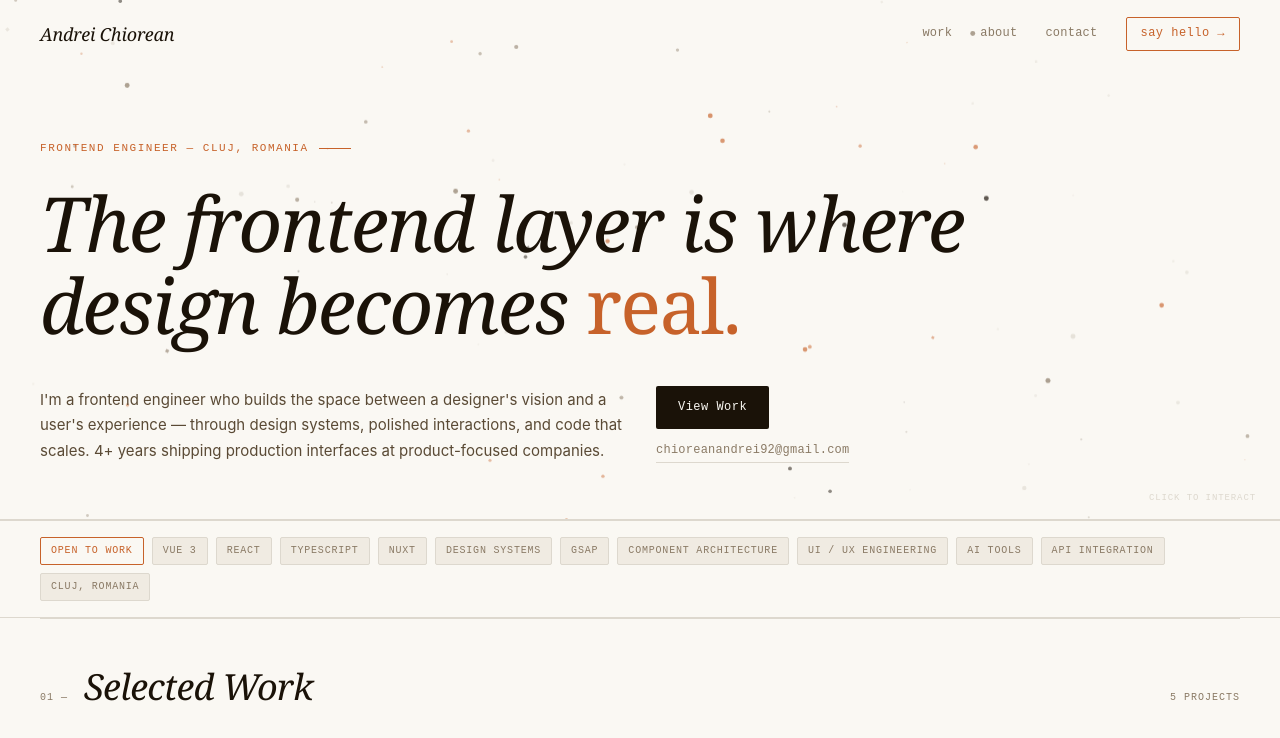
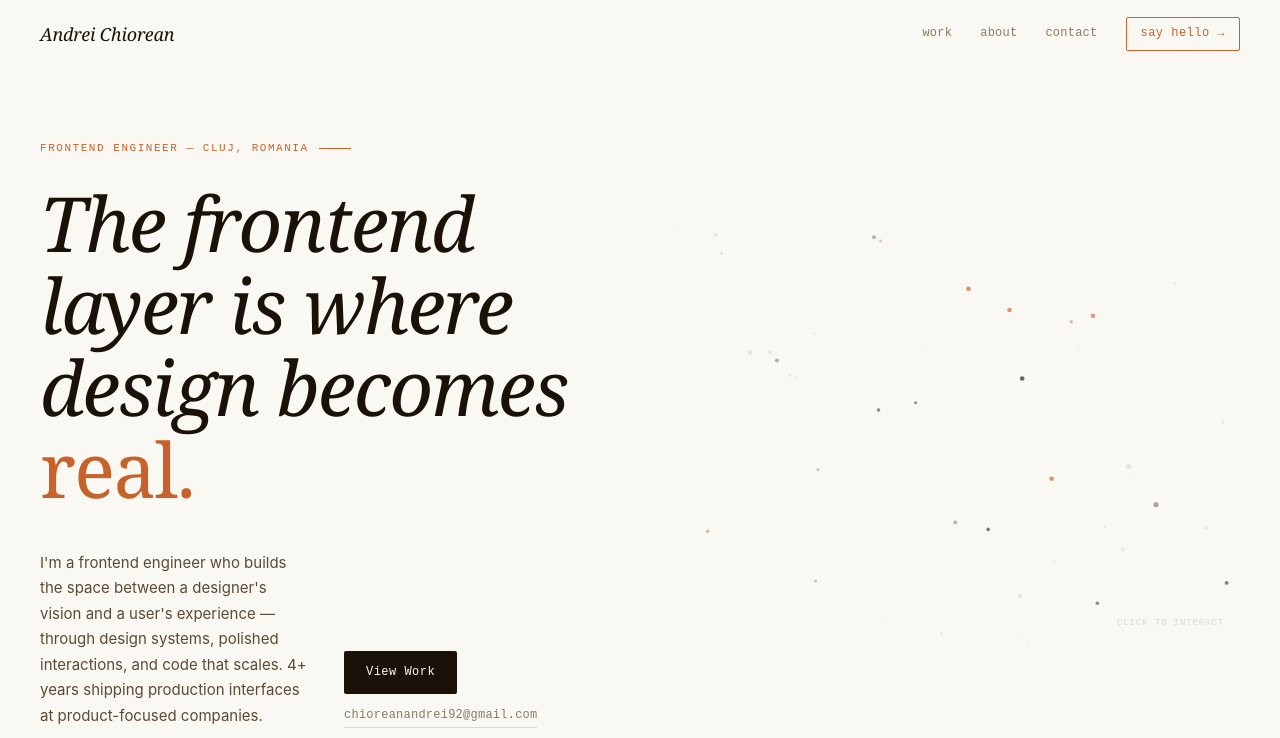
Before and after one commit to CAndrei1601/MyWebsite2021, a Nuxt app: page / in a window 1280 px wide. Shown: the top 738 px of the page. Built offline with nearby package versions, Linux system fonts and the light colour scheme.

Commit message:
feat: canvas right column desktop, absolute behind text on mobile

```diff
--- a/app/components/sections/HeroSection.vue
+++ b/app/components/sections/HeroSection.vue
@@ -157,8 +157,10 @@ if (import.meta.client) {
   }
 
   function getSectionPos(e: MouseEvent) {
-    const section = canvasRef.value!.parentElement!
-    const r = section.getBoundingClientRect()
+    // parentElement is always hero-canvas-wrap
+    // desktop: right column; mobile: absolute over full hero
+    const wrap = canvasRef.value!.parentElement!
+    const r = wrap.getBoundingClientRect()
     return { x: e.clientX - r.left, y: e.clientY - r.top }
   }
 
@@ -170,9 +172,10 @@ if (import.meta.client) {
   function onMouseLeave() { mouse.x = mouse.y = -9999 }
 
   function onClick(e: MouseEvent) {
-    // Don't burst on buttons/links
     if ((e.target as HTMLElement).closest('a, button')) return
     const { x, y } = getSectionPos(e)
+    // Only burst if click lands within the canvas bounds
+    if (x < 0 || x > W || y < 0 || y > H) return
     for (let i = 0; i < 22; i++) particles.push(mkParticle(x, y, true))
   }
 
@@ -199,12 +202,9 @@ if (import.meta.client) {
     @mouseleave="onMouseLeave"
     @click="onClick"
   >
-    <!-- Canvas: absolute background layer -->
-    <canvas ref="canvasRef" class="hero-canvas" aria-hidden="true" />
-    <p class="canvas-hint font-mono" aria-hidden="true">click to interact</p>
+    <div class="container hero-inner">
 
-    <!-- Text: above the canvas -->
-    <div class="container hero-inner">
+      <!-- Left: text content -->
       <div class="hero-text">
         <p ref="eyebrowRef" class="hero-eyebrow text-eyebrow">
           Frontend Engineer — Cluj, Romania
@@ -231,6 +231,13 @@ if (import.meta.client) {
           </div>
         </div>
       </div>
+
+      <!-- Right col on desktop / absolute background on mobile -->
+      <div class="hero-canvas-wrap" aria-hidden="true">
+        <canvas ref="canvasRef" class="hero-canvas" />
+        <p class="canvas-hint font-mono">click to interact</p>
+      </div>
+
     </div>
   </section>
 </template>
@@ -242,38 +249,44 @@ if (import.meta.client) {
   padding-bottom: 56px;
 }
 
-/* Canvas fills the whole hero section, sits behind everything */
+.hero-inner {
+  display: grid;
+  grid-template-columns: 1fr 1fr;
+  gap: 48px;
+  align-items: center;
+}
+
+/* ── Left: text ──────────────────────────────────── */
+.hero-text {
+  display: flex;
+  flex-direction: column;
+}
+
+/* ── Right: canvas (desktop grid item) ───────────── */
+.hero-canvas-wrap {
+  position: relative;
+  height: 420px;
+  overflow: hidden;
+}
+
 .hero-canvas {
   position: absolute;
   inset: 0;
   width: 100%;
   height: 100%;
   pointer-events: none;
-  z-index: 0;
 }
 
 .canvas-hint {
   position: absolute;
   bottom: 14px;
-  right: 24px;
+  right: 16px;
   font-size: 9px;
   letter-spacing: 0.1em;
   text-transform: uppercase;
   color: var(--border);
   pointer-events: none;
   user-select: none;
-  z-index: 2;
-}
-
-.hero-inner {
-  position: relative;
-  z-index: 1;
-}
-
-/* ── Text column ─────────────────────────────────── */
-.hero-text {
-  display: flex;
-  flex-direction: column;
 }
 
 .hero-eyebrow {
@@ -351,6 +364,28 @@ if (import.meta.client) {
 }
 
 /* ── Responsive ──────────────────────────────────── */
+@media (max-width: 900px) {
+  /* Collapse to single column; canvas-wrap leaves the flow */
+  .hero-inner {
+    grid-template-columns: 1fr;
+    gap: 0;
+  }
+
+  /* Canvas becomes a full-hero background layer */
+  .hero-canvas-wrap {
+    position: absolute;
+    inset: 0;
+    height: auto;
+    z-index: 0;
+  }
+
+  /* Text stays readable above the canvas */
+  .hero-text {
+    position: relative;
+    z-index: 1;
+  }
+}
+
 @media (max-width: 768px) {
   .hero { padding-top: 110px; }
   .hero-bottom {
```
